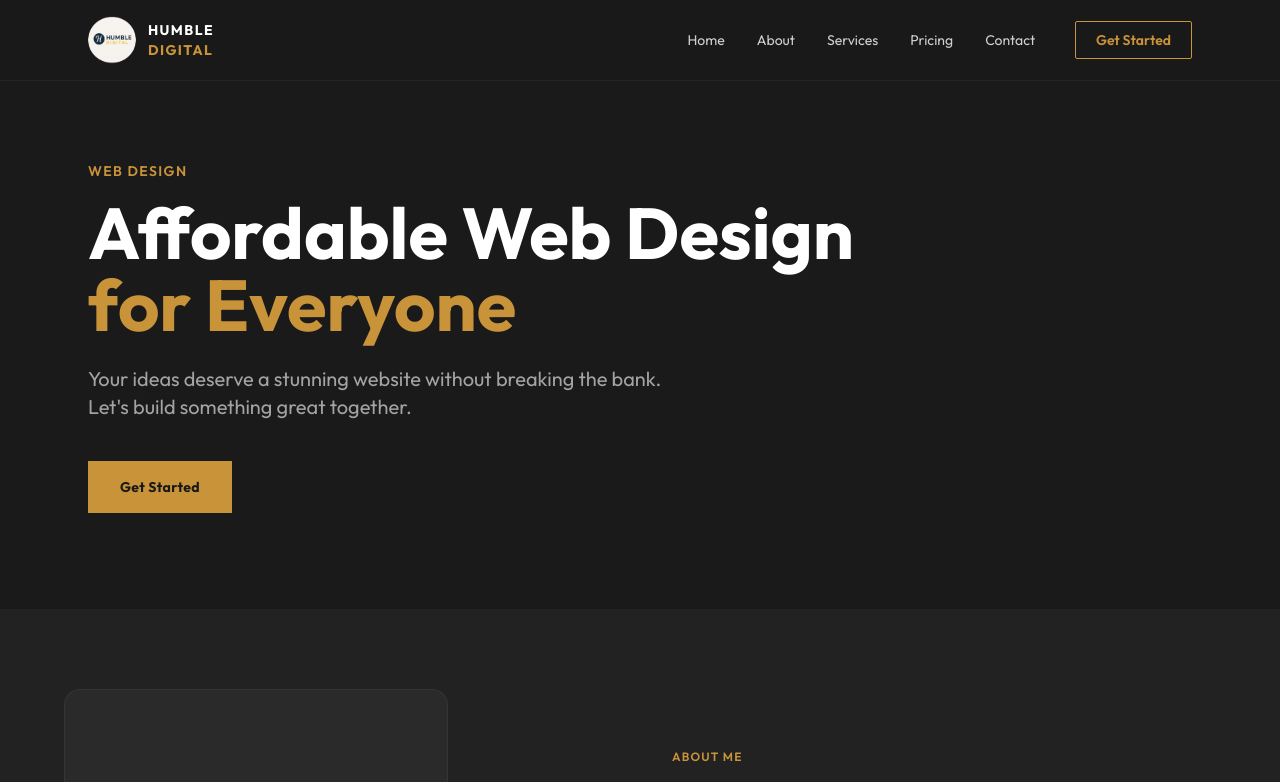
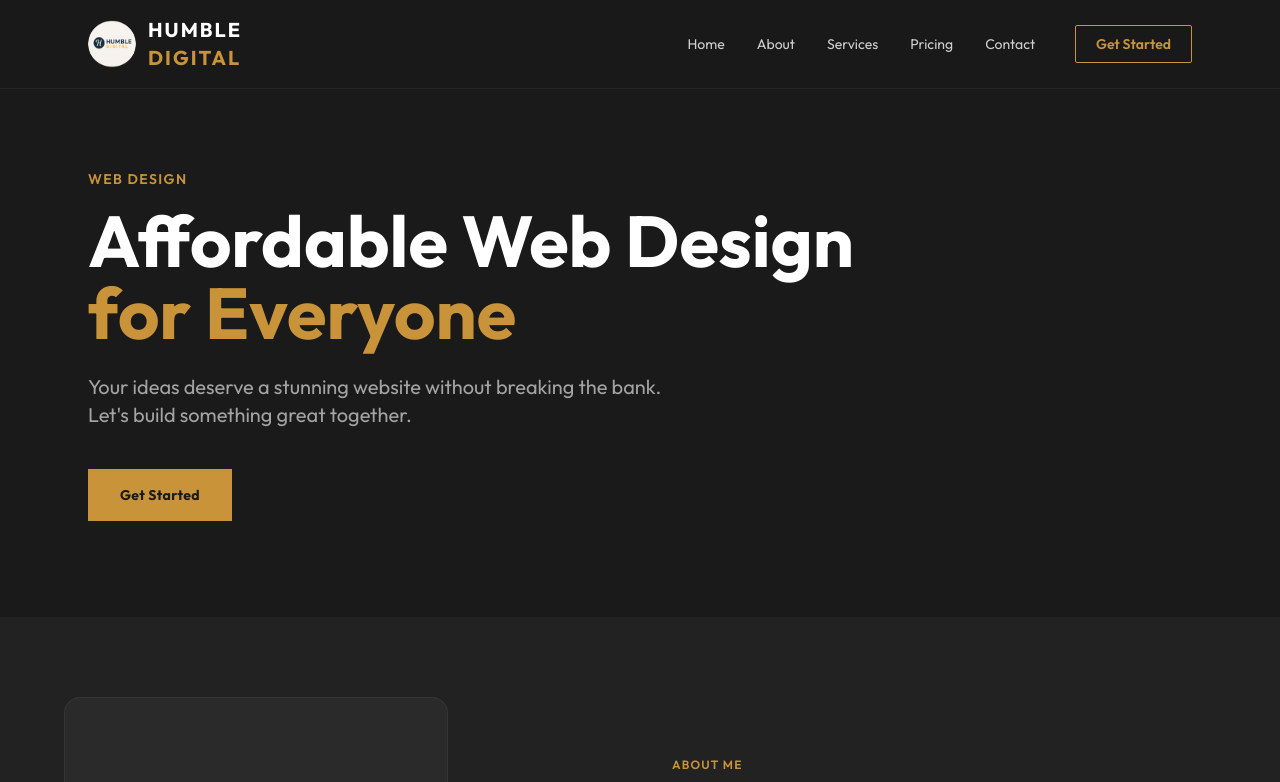
Before and after one commit to HumbleBee143/humble-digital, a Next.js app: page / in a window 1280 px wide. Shown: the top 782 px of the page. Built offline with nearby package versions, Linux system fonts and the light colour scheme; a web font is replaced by a local one.

Commit message:
Increase nav brand text size

```diff
--- a/components/Nav.tsx
+++ b/components/Nav.tsx
@@ -24,9 +24,9 @@ export default function Nav() {
             className="rounded-full flex-shrink-0"
             priority
           />
-          <div className="flex flex-col leading-none">
-            <span className="text-white font-bold text-sm tracking-widest uppercase">Humble</span>
-            <span className="text-gold font-bold text-sm tracking-widest uppercase">Digital</span>
+          <div className="flex flex-col leading-tight">
+            <span className="text-white font-bold text-xl tracking-widest uppercase">Humble</span>
+            <span className="text-gold font-bold text-xl tracking-widest uppercase">Digital</span>
           </div>
         </Link>
 
```
